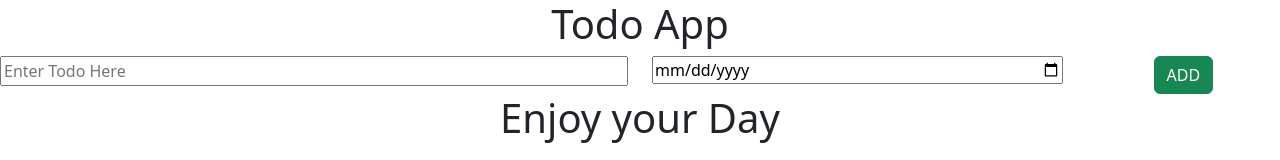
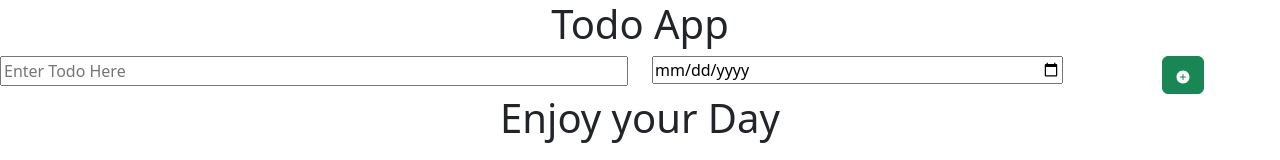
Before and after one commit to arizsalman/React-app, a React (Vite) app: page / in a window 1280 px wide. Shown: the top 160 px of the page. Built offline with nearby package versions, Linux system fonts and the light colour scheme.

Commit message:
Add
Todo App Complete

```diff
--- a/package.json
+++ b/package.json
@@ -12,7 +12,8 @@
   "dependencies": {
     "bootstrap": "^5.3.7",
     "react": "^19.1.0",
-    "react-dom": "^19.1.0"
+    "react-dom": "^19.1.0",
+    "react-icons": "^5.5.0"
   },
   "devDependencies": {
     "@eslint/js": "^9.29.0",
--- a/src/assets/compounent/TodoItem.jsx
+++ b/src/assets/compounent/TodoItem.jsx
@@ -1,4 +1,5 @@
 import React, { useState } from 'react'
+import { IoIosAddCircle } from "react-icons/io";
 
 const TodoItem = ({onNewItem}) => {
   const [todoName,settodoName]=useState('' );
@@ -37,7 +38,9 @@ const TodoItem = ({onNewItem}) => {
     <div className="col-2">
       <button type="button" className="btn btn-success"
       onClick={handleAddButtonClicked}
-      >ADD</button>
+      >
+        <IoIosAddCircle />
+        </button>
     </div>
   </div>
     </div>
--- a/src/assets/compounent/TodoType1.jsx
+++ b/src/assets/compounent/TodoType1.jsx
@@ -1,4 +1,6 @@
 import React from 'react'
+import { RiDeleteBin5Line } from "react-icons/ri";
+
 
 const TodoType1 = ({todoName,todoDate,onDeleteClick}) => {
 
@@ -10,7 +12,10 @@ const TodoType1 = ({todoName,todoDate,onDeleteClick}) => {
 
     <div className="col-2"><button type="button" className="btn btn-danger"
      onClick={()=>onDeleteClick(todoName)}
-    >delete</button>
+    >
+      <RiDeleteBin5Line />
+
+      </button>
     </div>
   </div>
     </div>
```
Also changed, not shown: 1 other file (tests, documents, lock files or other folders).
